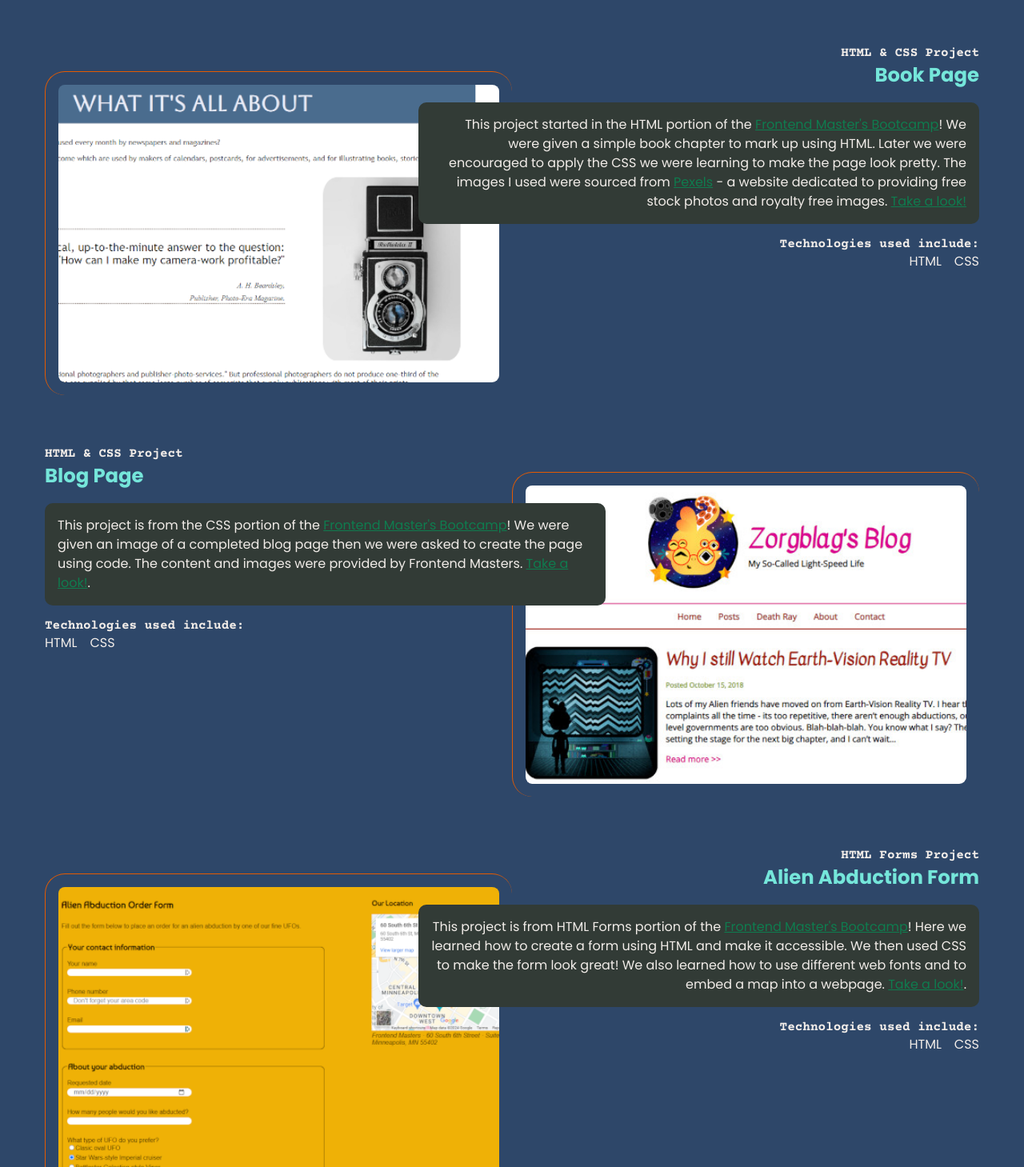
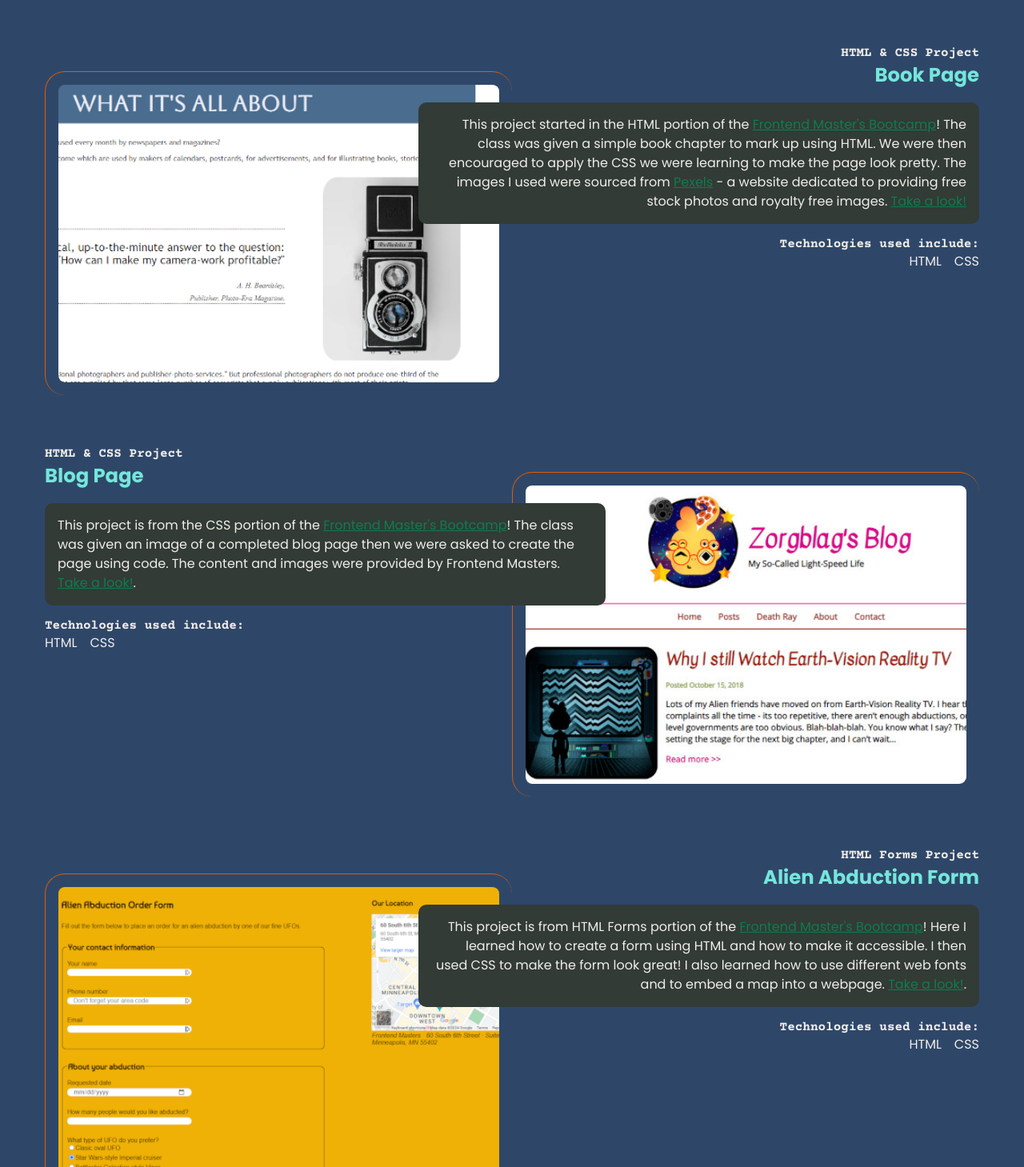
Before and after one commit to lizkingonline/lizkingonline.github.io, a plain HTML site: page portfolio/index.html in a window 1280 px wide. Shown: the part 960-2419 px from the top of the page at 80% size. Drawn offline with nearby package versions, Linux system fonts and the light colour scheme.

Commit message:
corrected a link
updated and corrected a link in my portfolio

```diff
--- a/portfolio/index.html
+++ b/portfolio/index.html
@@ -48,7 +48,7 @@
         <div class="text">
       <h4>HTML & CSS Project</h4>
       <h3>Book Page</h3>
-         <p class="blackbox">This project started in the HTML portion of the <a href="https://frontendmasters.com/bootcamp/" target="_blank">Frontend Master's Bootcamp</a>! We were given a simple book chapter to mark up using HTML. Later we were encouraged to apply the CSS we were learning to make the page look pretty. The images I used were sourced from <a href="https://www.pexels.com/" target="_blank">Pexels</a> - a website dedicated to providing free stock photos and royalty free images. <a href="./bookpage/book.html" target="_blank">Take a look!</a></p>
+         <p class="blackbox">This project started in the HTML portion of the <a href="https://frontendmasters.com/bootcamp/" target="_blank">Frontend Master's Bootcamp</a>! The class was given a simple book chapter to mark up using HTML. We were then encouraged to apply the CSS we were learning to make the page look pretty. The images I used were sourced from <a href="https://www.pexels.com/" target="_blank">Pexels</a> - a website dedicated to providing free stock photos and royalty free images. <a href="./bookpage/book.html" target="_blank">Take a look!</a></p>
       <h4>Technologies used include:</h4>
          <ul>
            <li>HTML</li>
@@ -62,7 +62,7 @@
         <div class="text">
       <h4>HTML & CSS Project</h4>
       <h3>Blog Page</h3>
-        <p class="blackbox">This project is from the CSS portion of the <a href="https://frontendmasters.com/bootcamp/" target="_blank">Frontend Master's Bootcamp</a>! We were given an image of a completed blog page then we were asked to create the page using code. The content and images were provided by Frontend Masters. <a href="./blogpage/blog.html" target="_blank">Take a look!</a>.
+        <p class="blackbox">This project is from the CSS portion of the <a href="https://frontendmasters.com/bootcamp/" target="_blank">Frontend Master's Bootcamp</a>! The class was given an image of a completed blog page then we were asked to create the page using code. The content and images were provided by Frontend Masters. <a href="./blogpage/blog.html" target="_blank">Take a look!</a>.
           </p>
           <h4>Technologies used include:</h4>
             <ul>
@@ -77,7 +77,7 @@
         <div class="text">
       <h4>HTML Forms Project</h4>
       <h3>Alien Abduction Form</h3>
-        <p class="blackbox">This project is from HTML Forms portion of the <a href="https://frontendmasters.com/bootcamp/" target="_blank">Frontend Master's Bootcamp</a>! Here we learned how to create a form using HTML and make it accessible. We then used CSS to make the form look great! We also learned how to use different web fonts and to embed a map into a webpage. <a href="./blogpage/blog.html" target="_blank">Take a look!</a>.
+        <p class="blackbox">This project is from HTML Forms portion of the <a href="https://frontendmasters.com/bootcamp/" target="_blank">Frontend Master's Bootcamp</a>! Here I learned how to create a form using HTML and how to make it accessible. I then used CSS to make the form look great! I also learned how to use different web fonts and to embed a map into a webpage. <a href="./abductionform/forms.html" target="_blank">Take a look!</a>.
         </p>
     <h4>Technologies used include:</h4>
       <ul>
```
